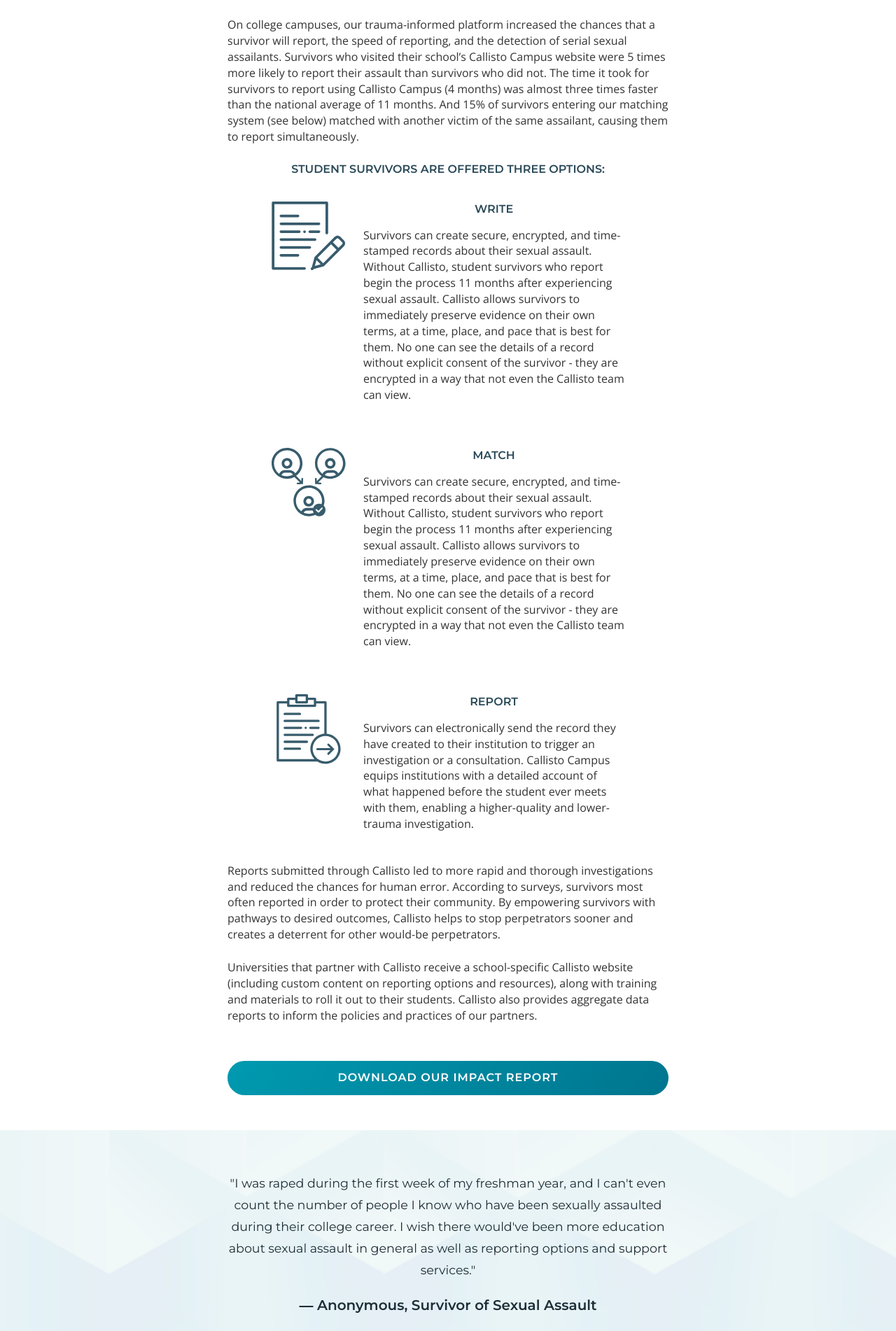
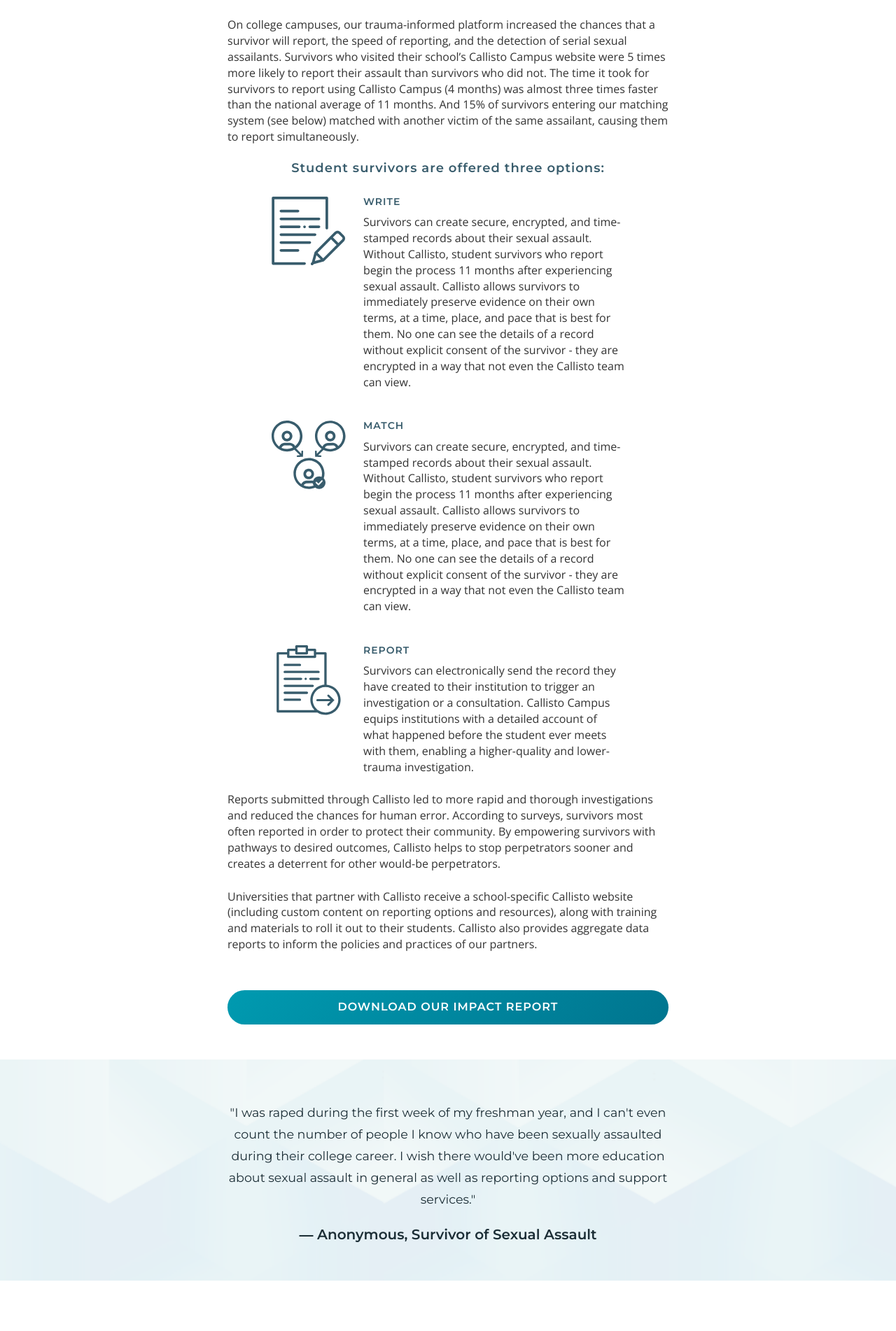
Before and after one commit to project-callisto/projectcallisto-dot-org, a Jekyll site: the page built from what-we-do.html, in a window 1280 px wide. Shown: the part 1559-3461 px from the top of the page at 70% size. Built offline with Jekyll 4.4.1, drawn with Linux system fonts in a browser that asks for light colours.

Commit message:
lynn, professional css remover

```diff
--- a/_sass/main.scss
+++ b/_sass/main.scss
@@ -252,13 +252,15 @@
 }
 
 .quote-section {
-    background-image: url("../../images/Assets/QuotePattern_background.png");
+    color: #1C2E36;
+    background-image: url("../../images/Assets/Homepage_patternbackground.png");
     background-size: cover;
     background-position: center;
     background-repeat: no-repeat;
     flex-wrap: nowrap;
     line-height: 31px;
     text-align: center;
+    font-size: 20px;
 }
 
 .quote-section blockquote {
--- a/_sass/what-we-do.scss
+++ b/_sass/what-we-do.scss
@@ -2,17 +2,6 @@
 
 #what-banner {
     background-image: url("../images/What_We_do_2.jpg");
-}
-
-#what-banner .title-fragment, #what-banner .subheader {
-    background-color: rgba(0, 0, 0, 0.5);
-    padding: 3px 5px;
-}
-
-.quote-section {
-    color: #1C2E36;
-    background-image: url("../../images/Assets/Homepage_patternbackground.png");
-    font-size: 20px;
 }
 
 .what-we-do-header {
@@ -20,15 +9,12 @@
 }
 
 .callisto-campus {
-    b {
-        color: $color-blue-bold-items;
-        display: block;
-        margin-bottom: 14px;
-        text-transform: uppercase;
+    h5 {
+        text-align: left;
+        margin-top: 0;
     }
 
     p {
-        font-family: $font-sans;
         text-align: left;
     }
 
@@ -36,7 +22,7 @@
         align-items: flex-start;
         display: flex;
         flex-direction: row;
-        padding: 20px 10%;
+        padding: 20px 10% 0;
     }
 
     .value-prop-item img {
@@ -45,41 +31,21 @@
     }
 }
 
-.expansion p {
-    line-height: 26px;
-}
-
 @media (max-width: $max-width-sm) {
     .callisto-campus {
+        h5 {
+            text-align: center;
+            margin-top: 20px;
+        }
+
         .value-prop-item {
             flex-direction: column;
-
-            b {
-                text-align: center;
-            }
-
-            img {
-                align-self: center;
-                margin-bottom: 8px;
-                margin-right: 0;
-            }
-        }
-    }
-
-    .quote-section {
-        font-size: 18px;
-        font-weight: 300;
-        line-height: 31px;
-        text-align: center;
-        background-image: url("../../images/Assets/Homepage_patternbackground.png");
-
-        blockquote {
-            font-size: 16px;
-            padding: 0;
         }
 
-        span {
-            font-size: 14px;
+        .value-prop-item img {
+            align-self: center;
+            margin-bottom: 8px;
+            margin-right: 0;
         }
     }
 }
--- a/what-we-do.html
+++ b/what-we-do.html
@@ -31,25 +31,25 @@
             <p>An estimated 20% of women, 7% of men, and 24% of trans and gender nonconforming students are sexually assaulted during their college career. An estimated 90% of sexual assaults are committed by repeat perpetrators. Over 85% of college survivors know their assailant, and less than 10% report to their school or the police.</p>
             <p>On college campuses, our trauma-informed platform increased the chances that a survivor will report, the speed of reporting, and the detection of serial sexual assailants. Survivors who visited their school’s Callisto Campus website were 5 times more likely to report their assault than survivors who did not. The time it took for survivors to report using Callisto Campus (4 months) was almost three times faster than the national average of 11 months. And 15% of survivors entering our matching system (see below) matched with another victim of the same assailant, causing them to report simultaneously.</p>
             <article>
-                <b>Student survivors are offered three options:</b>
+                <h4>Student survivors are offered three options:</h4>
                 <div class="value-prop-item">
                     <img src="../images/Assets/record-icon.svg" alt="Write">
                     <div>
-                        <b>WRITE</b>
+                        <h5>WRITE</h5>
                         <p>Survivors can create secure, encrypted, and time-stamped records about their sexual assault. Without Callisto, student survivors who report begin the process 11 months after experiencing sexual assault. Callisto allows survivors to immediately preserve evidence on their own terms, at a time, place, and pace that is best for them. No one can see the details of a record without explicit consent of the survivor - they are encrypted in a way that not even the Callisto team can view.</p>
                     </div>
                 </div>
                 <div class="value-prop-item">
                     <img src="../images/Assets/match-icon.svg" alt="Match">
                     <div>
-                        <b>MATCH</b>
+                        <h5>MATCH</h5>
                         <p>Survivors can create secure, encrypted, and time-stamped records about their sexual assault. Without Callisto, student survivors who report begin the process 11 months after experiencing sexual assault. Callisto allows survivors to immediately preserve evidence on their own terms, at a time, place, and pace that is best for them. No one can see the details of a record without explicit consent of the survivor - they are encrypted in a way that not even the Callisto team can view.</p>
                     </div>
                 </div>
                 <div class="value-prop-item">
                     <img src="../images/Assets/report-icon.svg" alt="Report">
                     <div>
-                        <b>Report</b>
+                        <h5>REPORT</h5>
                         <p>Survivors can electronically send the record they have created to their institution to trigger an investigation or a consultation. Callisto Campus equips institutions with a detailed account of what happened before the student ever meets with them, enabling a higher-quality and lower-trauma investigation. </p>
                     </div>
                 </div>
```
